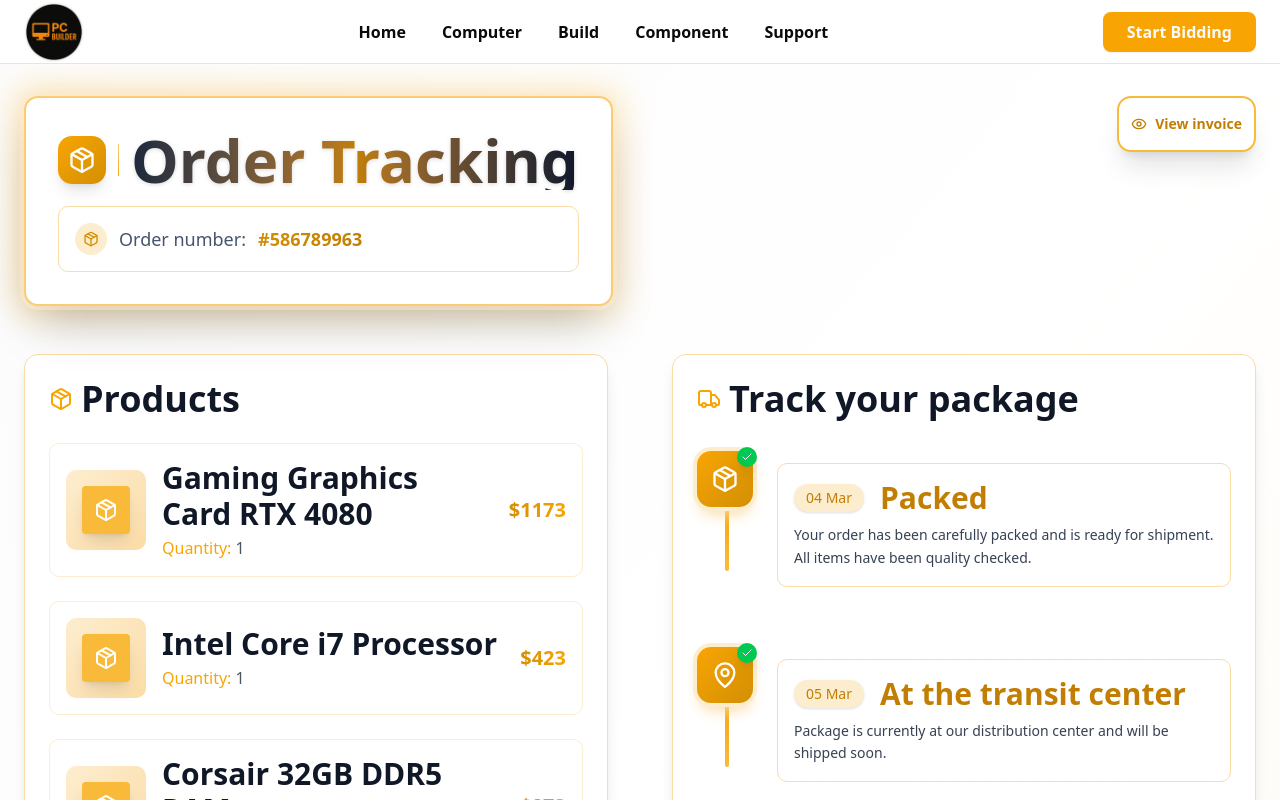
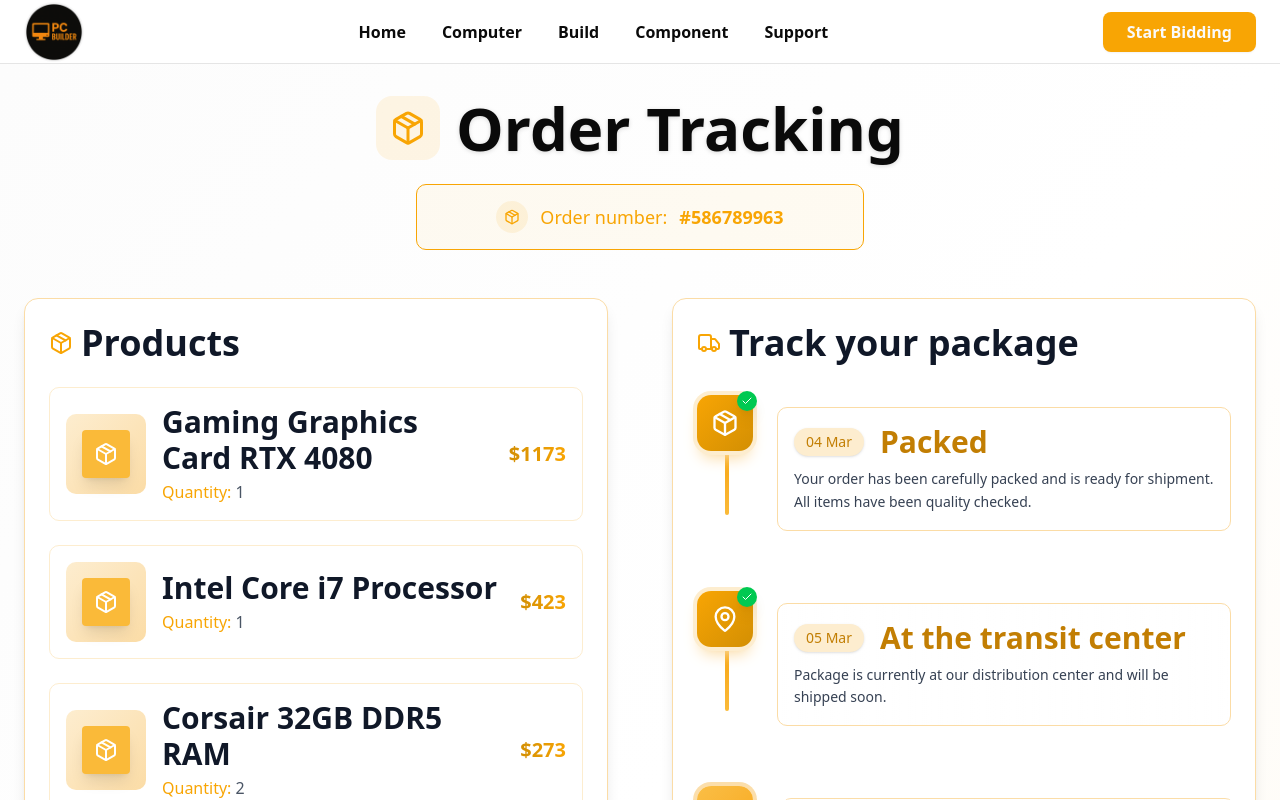
Before and after one commit to alphasspase/custom-pc-builder, a Next.js app: page /checkout/order-tracking/1 in a window 1280 px wide. Shown: the top 800 px of the page. Built offline with nearby package versions, Linux system fonts and the light colour scheme.

Commit message:
title enhace

```diff
--- a/src/app/checkout/order-tracking/[slug]/_components/OrderTracking.tsx
+++ b/src/app/checkout/order-tracking/[slug]/_components/OrderTracking.tsx
@@ -6,10 +6,8 @@ import {
   Phone,
   Package,
   CreditCard,
-  Eye,
   Sparkles,
 } from 'lucide-react';
-import { Button } from '@/components/ui/button';
 
 export default function OrderTracking() {
   const trackingSteps = [
@@ -75,39 +73,26 @@ export default function OrderTracking() {
     <div className="from-primary-gray-200 to-primary-100/30 min-h-screen bg-gradient-to-br via-white">
       <div className="container mx-auto max-w-7xl px-6 py-8">
         {/* Header */}
-        <div className="mb-12 flex items-start justify-between">
-          <div className="relative">
-            <div className="from-primary-500 to-primary-400 absolute -inset-2 rounded-xl bg-gradient-to-r opacity-30 blur-lg"></div>
-            <div className="border-primary-300 ring-primary-100/50 relative rounded-xl border-2 bg-white p-8 shadow-2xl ring-4">
-              <div className="mb-4 flex items-center gap-3">
-                <div className="from-primary-500 to-primary-600 flex h-12 w-12 items-center justify-center rounded-xl bg-gradient-to-br shadow-lg">
-                  <Package className="h-7 w-7 text-white" />
+        <div className="mb-12 flex flex-col items-center justify-center">
+          <div className="mb-6 flex items-center gap-4">
+            <div className="bg-primary/10 flex h-16 w-16 items-center justify-center rounded-2xl">
+              <Package className="text-primary h-9 w-9" />
             </div>
-                <div className="from-primary-300 to-primary-500 h-8 w-px bg-gradient-to-b"></div>
-                <h1 className="via-primary-700 bg-gradient-to-r from-slate-800 to-slate-900 bg-clip-text text-4xl font-extrabold text-transparent drop-shadow-sm">
+            <h1 className="text-5xl font-black drop-shadow-sm md:text-6xl">
               Order Tracking
             </h1>
           </div>
-              <div className="border-primary-200 from-primary-50 rounded-lg border bg-gradient-to-r to-white p-4">
-                <p className="flex items-center gap-3 text-lg font-medium text-slate-700">
-                  <div className="bg-primary-100 flex h-8 w-8 items-center justify-center rounded-full">
-                    <Package className="text-primary-600 h-4 w-4" />
-                  </div>
-                  <span className="text-slate-600">Order number:</span>
-                  <span className="from-primary-600 to-primary-700 bg-gradient-to-r bg-clip-text font-bold text-transparent">
-                    #586789963
+          <div className="mx-auto w-full max-w-md">
+            <div className="border-primary bg-primary/5 rounded-lg border p-4">
+              <p className="text-primary flex items-center justify-center gap-3 text-lg font-medium">
+                <span className="bg-primary/10 flex h-8 w-8 items-center justify-center rounded-full">
+                  <Package className="text-primary h-4 w-4" />
                 </span>
+                <span>Order number:</span>
+                <span className="text-primary font-bold">#586789963</span>
               </p>
             </div>
           </div>
-          </div>
-          <Button
-            variant="outline"
-            className="text-primary-700 hover:bg-primary-500 border-primary-400 hover:border-primary-600 flex h-auto items-center gap-2 rounded-xl border-2 p-4 font-semibold shadow-xl transition-all duration-300 hover:scale-105 hover:text-white hover:shadow-2xl"
-          >
-            <Eye className="h-5 w-5" />
-            View invoice
-          </Button>
         </div>
 
         <div className="grid gap-16 lg:grid-cols-2">
```
Lines whose indentation alone changed are shown as unchanged.
